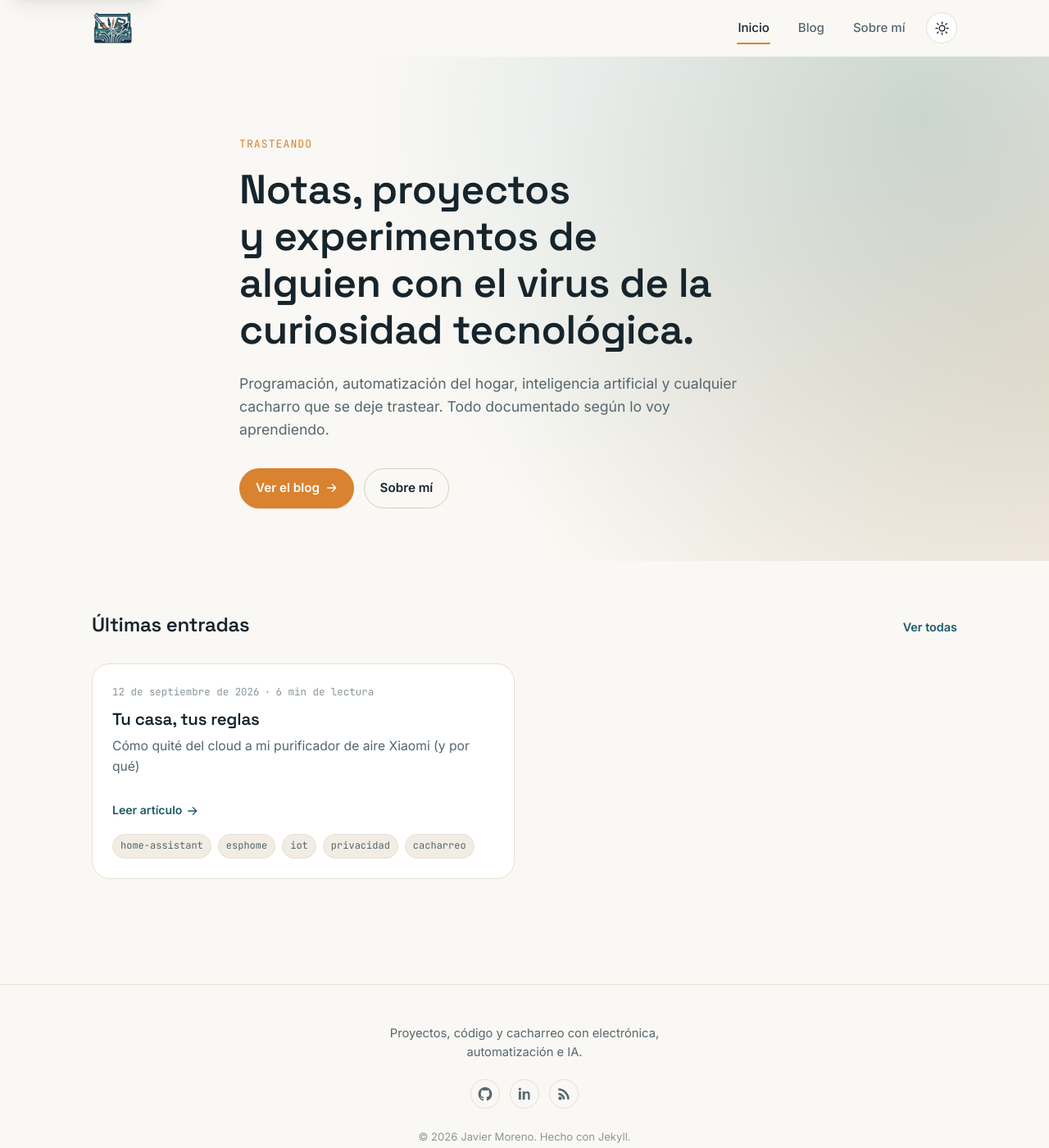
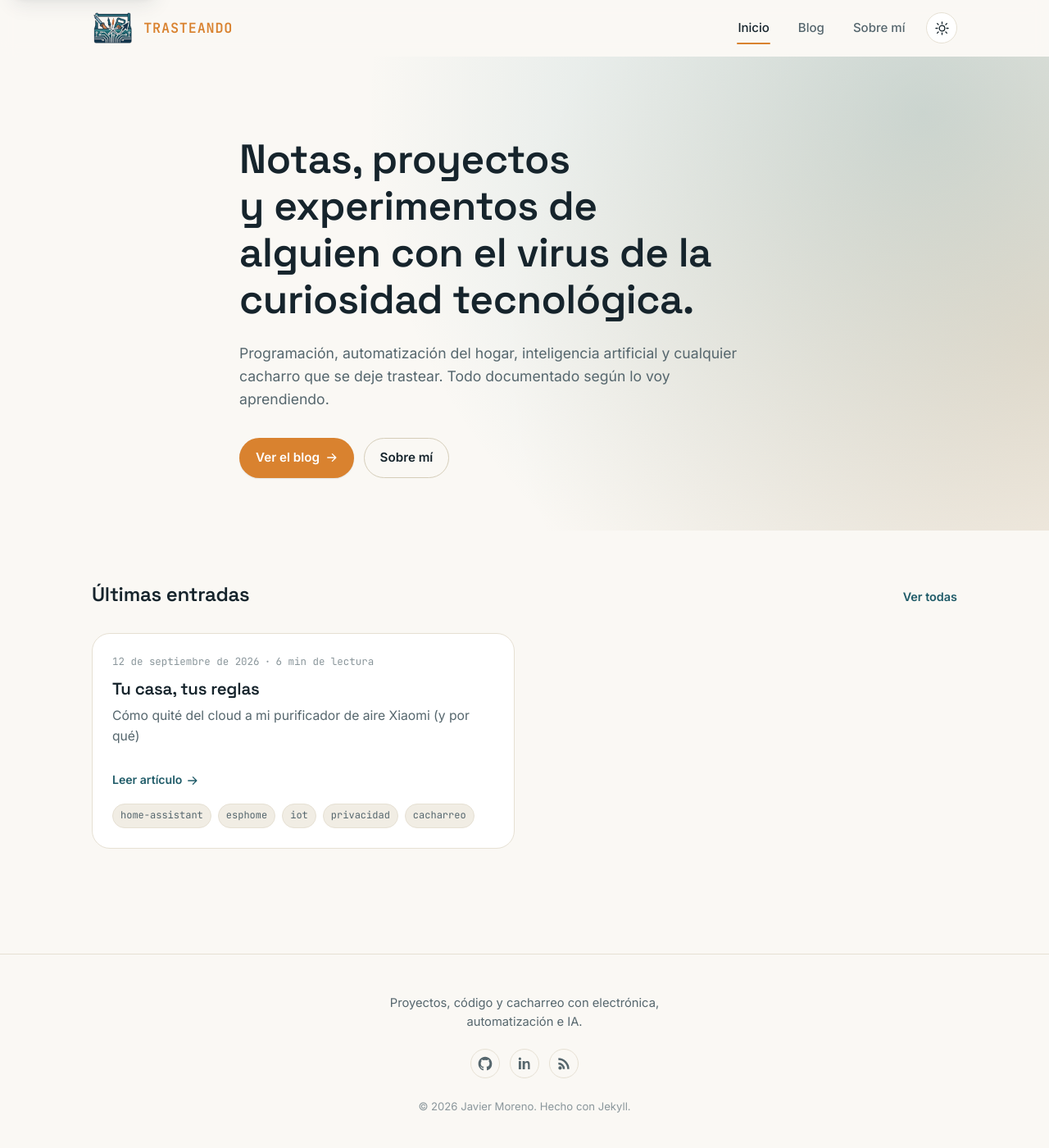
Before and after one commit to JaviMore/blog, a Jekyll site: the page built from index.html, in a window 1280 px wide and 1400 px high. Shown: the whole window at 82% size. Built offline with Jekyll 4.4.1, drawn with Linux system fonts in a browser that asks for light colours.

Commit message:
Fix smartphone view. Small cosmetic change

```diff
--- a/_includes/head.html
+++ b/_includes/head.html
@@ -28,7 +28,7 @@
 <!-- Fonts -->
 <link rel="preconnect" href="https://fonts.googleapis.com">
 <link rel="preconnect" href="https://fonts.gstatic.com" crossorigin>
-<link href="https://fonts.googleapis.com/css2?family=Space+Grotesk:wght@500;600;700&family=Inter:ital,wght@0,400;0,500;0,600;0,700;1,400&family=JetBrains+Mono:wght@400;500&display=swap" rel="stylesheet">
+<link href="https://fonts.googleapis.com/css2?family=Space+Grotesk:wght@500;600;700&family=Inter:ital,wght@0,400;0,500;0,600;0,700;1,400&family=JetBrains+Mono:wght@400;500;600&display=swap" rel="stylesheet">
 
 <link rel="stylesheet" href="{{ '/assets/css/main.css' | relative_url }}">
 <link rel="alternate" type="application/rss+xml" title="{{ site.title }}" href="{{ '/feed.xml' | relative_url }}">
--- a/_includes/nav.html
+++ b/_includes/nav.html
@@ -1,7 +1,8 @@
 <header class="site-header" id="site-header">
   <div class="container site-header__inner">
     <a class="brand" href="{{ '/' | relative_url }}">
-      <img class="brand__mark" src="{{ '/assets/img/logo-icon.png' | relative_url }}" width="52" height="42" alt="{{ site.title }}" translate="no">
+      <img class="brand__mark" src="{{ '/assets/img/logo-icon.png' | relative_url }}" width="52" height="42" alt="" translate="no">
+      <span class="brand__name" translate="no">{{ site.title }}</span>
     </a>
 
     <nav class="site-nav" aria-label="Navegación principal">
--- a/_layouts/home.html
+++ b/_layouts/home.html
@@ -3,7 +3,6 @@
 ---
 <section class="hero">
   <div class="container hero__inner">
-    <p class="hero__eyebrow reveal" translate="no">{{ page.title | default: site.title }}</p>
     <h1 class="hero__title reveal">
       {{ page.subtitle | default: site.description }}
     </h1>
--- a/_layouts/page.html
+++ b/_layouts/page.html
@@ -3,7 +3,6 @@
 ---
 <header class="page-header">
   <div class="container">
-    <p class="page-header__eyebrow reveal" translate="no">{{ site.title }}</p>
     <h1 class="page-header__title reveal">{{ page.title }}</h1>
     {% if page.subtitle %}
     <p class="page-header__subtitle reveal">{{ page.subtitle }}</p>
--- a/_layouts/postlist.html
+++ b/_layouts/postlist.html
@@ -3,7 +3,6 @@
 ---
 <header class="page-header">
   <div class="container">
-    <p class="page-header__eyebrow reveal" translate="no">{{ site.title }}</p>
     <h1 class="page-header__title reveal">{{ page.title }}</h1>
     {% if page.subtitle %}
     <p class="page-header__subtitle reveal">{{ page.subtitle }}</p>
--- a/assets/css/main.css
+++ b/assets/css/main.css
@@ -311,6 +311,7 @@
 .brand {
   display: inline-flex;
   align-items: center;
+  gap: var(--space-3);
   margin-right: auto;
   transition: opacity 160ms var(--ease-out);
 }
@@ -318,6 +319,14 @@
   .brand:hover { opacity: 0.8; }
 }
 .brand__mark { height: 42px; width: auto; }
+.brand__name {
+  font-family: var(--font-mono);
+  font-size: 1.05rem;
+  font-weight: 600;
+  letter-spacing: 0.05em;
+  text-transform: uppercase;
+  color: var(--accent);
+}
 
 .site-nav__list {
   display: none;
@@ -415,14 +424,6 @@
   overflow: hidden;
 }
 .hero__inner { position: relative; z-index: 1; max-width: 760px; }
-.hero__eyebrow {
-  font-family: var(--font-mono);
-  font-size: 0.82rem;
-  letter-spacing: 0.08em;
-  text-transform: uppercase;
-  color: var(--accent);
-  margin-bottom: var(--space-4);
-}
 .hero__title {
   font-size: clamp(2rem, 4.2vw, 3.1rem);
   color: var(--text);
@@ -557,14 +558,6 @@
 
 /* ---------- Page header (about, blog list) ---------- */
 .page-header { padding-block: var(--space-8) var(--space-6); }
-.page-header__eyebrow {
-  font-family: var(--font-mono);
-  font-size: 0.82rem;
-  letter-spacing: 0.08em;
-  text-transform: uppercase;
-  color: var(--accent);
-  margin-bottom: var(--space-3);
-}
 .page-header__title { font-size: clamp(1.8rem, 3.4vw, 2.5rem); }
 .page-header__subtitle { color: var(--text-muted); font-size: 1.05rem; margin-top: var(--space-3); max-width: 60ch; }
 
--- a/assets/js/main.js
+++ b/assets/js/main.js
@@ -92,7 +92,7 @@
           }
         });
       },
-      { threshold: 0.1, rootMargin: "0px 0px -40px 0px" }
+      { threshold: 0, rootMargin: "0px 0px -40px 0px" }
     );
 
     items.forEach(function (el) { observer.observe(el); });
```
Also changed, not shown: Gemfile (+7 -0 lines).
